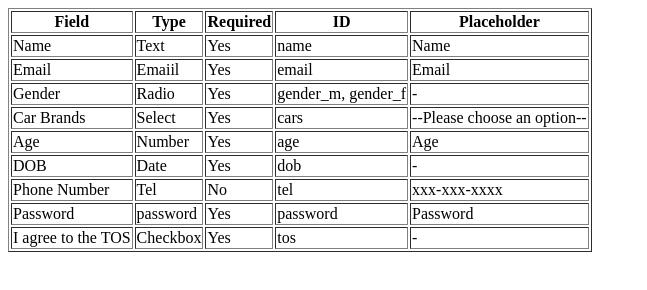
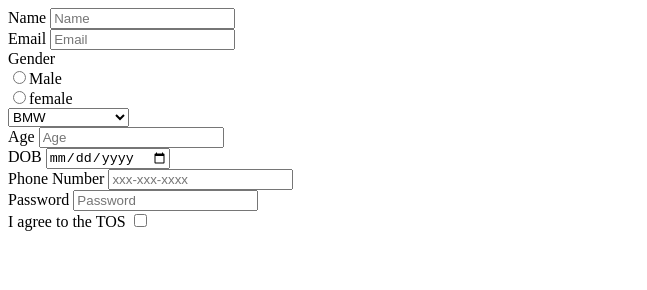
Before and after one commit to acciojob/signup-form-car-kantamarajuSakethrao, a website: page main.html in a window 1280 px wide. Shown: the whole page, without its empty margins (0-647 px from the left). Drawn offline with Linux system fonts and the light colour scheme.

Commit message:
created a submission

```diff
--- a/main.html
+++ b/main.html
@@ -8,84 +8,41 @@
 
 <body>
 	<!-- the entire body must be written by student -->
-	<table border-collapse: collapse; border = "1";>
-	<thead>
-		<tr>
-			<th>Field</th>
-			<th>Type</th>
-			<th>Required</th>
-			<th>ID</th>
-			<th>Placeholder</th>
-		</tr>
-	</thead>
-	<tbody>
-		<tr>
-			<td>Name</td>
-			<td>Text</td>
-			<td>Yes</td>
-			<td>name</td>
-			<td>Name</td>
-		</tr>
-		<tr>
-			<td>Email</td>
-			<td>Emaiil</td>
-			<td>Yes</td>
-			<td>email</td>
-			<td>Email</td>
-		</tr>
-		<tr>
-			<td>Gender</td>
-			<td>Radio</td>
-			<td>Yes</td>
-			<td>gender_m,
-			gender_f</td>
-			<td>-</td>
-		</tr>
-		<tr>
-			<td>Car Brands</td>
-			<td>Select</td>
-			<td>Yes</td>
-			<td>cars</td>
-			<td>--Please choose an option--</td>
-		</tr>
-		<tr>
-			<td>Age</td>
-			<td>Number</td>
-			<td>Yes</td>
-			<td>age</td>
-			<td>Age</td>
-		</tr>
-		<tr>
-			<td>DOB</td>
-			<td>Date</td>
-			<td>Yes</td>
-			<td>dob</td>
-			<td>-</td>
-		</tr>
-		<tr>
-			<td>Phone Number</td>
-			<td>Tel</td>
-			<td>No</td>
-			<td>tel</td>
-			<td>xxx-xxx-xxxx</td>
-		</tr>
-		<tr>
-			<td>Password</td>
-			<td>password</td>
-			<td>Yes</td>
-			<td>password</td>
-			<td>Password</td>
-		</tr>
-		<tr>
-			<td>I agree to the TOS</td>
-			<td>Checkbox</td>
-			<td>Yes</td>
-			<td>tos</td>
-			<td>-</td>
-		</tr>
-	</tbody>
-	</table>
-    <script type="text/javascript" src="./script.js">
+		<form>
+			<label for= "name">Name</label>
+			<input type = "text" placeholder = "Name" id = "name" required><br>
+			<label for= "email">Email</label>
+			<input type = "Email" placeholder = "Email" id = "email" required><br>
+
+			<label for= "gender_m">Gender</label><br>
+			<input type = "Radio" id = "gender_m" required name ="Gender">Male<br>
+			<input type = "Radio" id = "gender_f" required name ="Gender">female<br>
+
+			<select placeholder= "--Please choose an option--" id ="cars" required >
+				<option>BMW</option>
+				<option>SWIFT</option>
+				<option>RANGE ROVER</option>
+			</select><br>
+
+			<label for= "age">Age</label>
+			<input type = "number" placeholder = "Age" id = "age" required><br>
+
+			<label for= "dob">DOB</label>
+			<input type = "date" id = "dob" required><br>
+
+			<label for= "tel">Phone Number</label>
+			<input type = "tel" placeholder = "xxx-xxx-xxxx" id = "tel"><br>
+
+			<label for= "password">Password</label>
+			<input type = "password" placeholder = "Password" id = "password" required><br>
+
+			<label for= "tos">I agree to the TOS</label>
+			<input type = "checkbox" id = "tos" required><br>
+		</form>
+		</form>
+
+
+	    <script type="text/javascript" src="./script.js">
 </script>
 
 </body>
```
